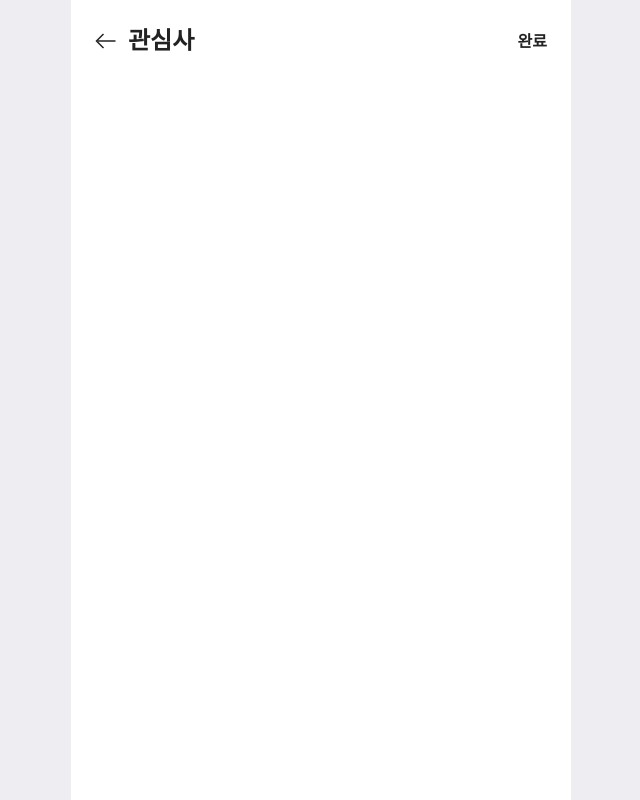
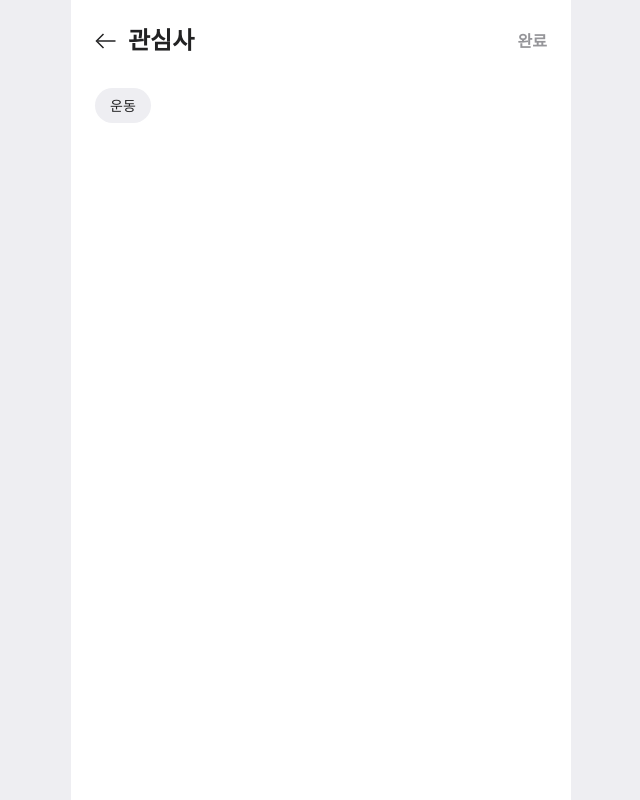
Before and after one commit to Wingle-SMWU/Wingle-Frontend, a Next.js app in the folder wingle/: page /mypage/edit/interest in a window 1280 px wide. Shown: the top 800 px of the page, without its empty margins (319-959 px from the left). Built offline with nearby package versions, Linux system fonts and the light colour scheme.

Commit message:
feat: 프로필 수정 - 관심사 ui 완료

```diff
--- /dev/null
+++ b/wingle/src/components/mypage/SelectInterest.tsx
@@ -0,0 +1,28 @@
+import { Text } from "../ui";
+import styled from "styled-components";
+
+const Style = {
+  InterestBox: styled.div`
+    width: fit-content;
+    border-radius: 40px;
+    padding: 8px 15px;
+    background-color: #eeeef2; // 비활성화
+
+    // 활성화됐을때
+    // background-color: #FFF3EB;
+    // border: 1px solid #FFD7BD;
+  `,
+};
+
+export default function SelectInterest() {
+  return (
+    <>
+      <Style.InterestBox>
+        <Text.Body6 color="gray900">
+          {/* {관심사 이름} */}
+          운동
+        </Text.Body6>
+      </Style.InterestBox>
+    </>
+  );
+}
--- a/wingle/src/pages/mypage/edit/interest.tsx
+++ b/wingle/src/pages/mypage/edit/interest.tsx
@@ -1,6 +1,7 @@
 import styled from "styled-components";
 import router from "next/router";
 import { Text } from "@/src/components/ui";
+import SelectInterest from "@/src/components/mypage/SelectInterest";
 
 const Style = {
   Wapper: styled.div`
@@ -46,13 +47,16 @@ export default function Interest() {
               <Text.Title1 color="gray900">관심사</Text.Title1>
             </Style.Left>
             <Text.Body1
-              color="gray900"
+              color="gray500" // 비활성화 상태
+              // 활성화 상태에서는 color="gray900"
               onClick={() => router.push(`/mypage/edit`)}
               pointer
             >
               완료
             </Text.Body1>
           </Style.Header>
+          <SelectInterest />
+          {/* SelectInterest 파일 수정 필요, props 연결 */}
         </Style.Content>
       </Style.Wapper>
     </>
```
